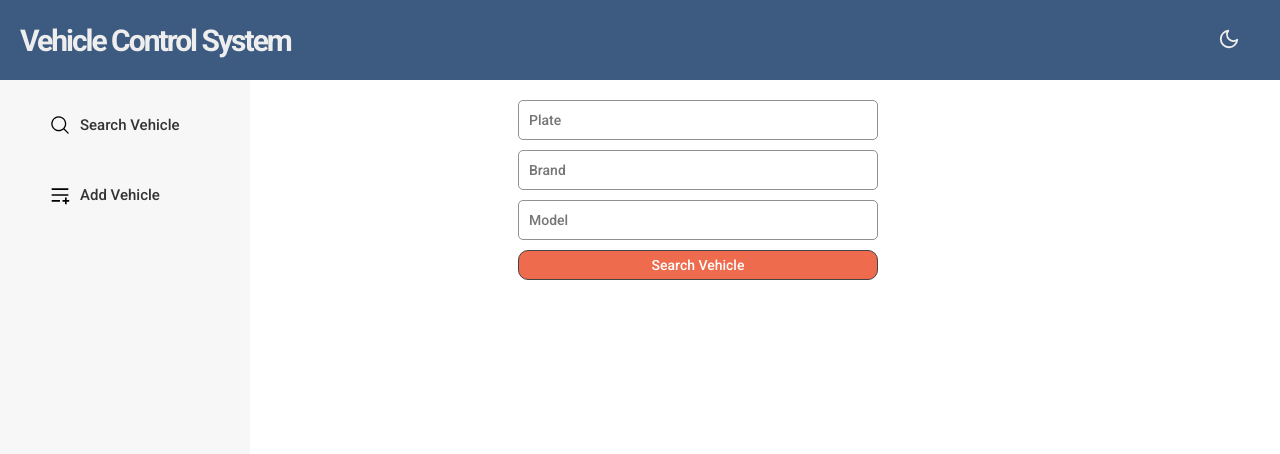
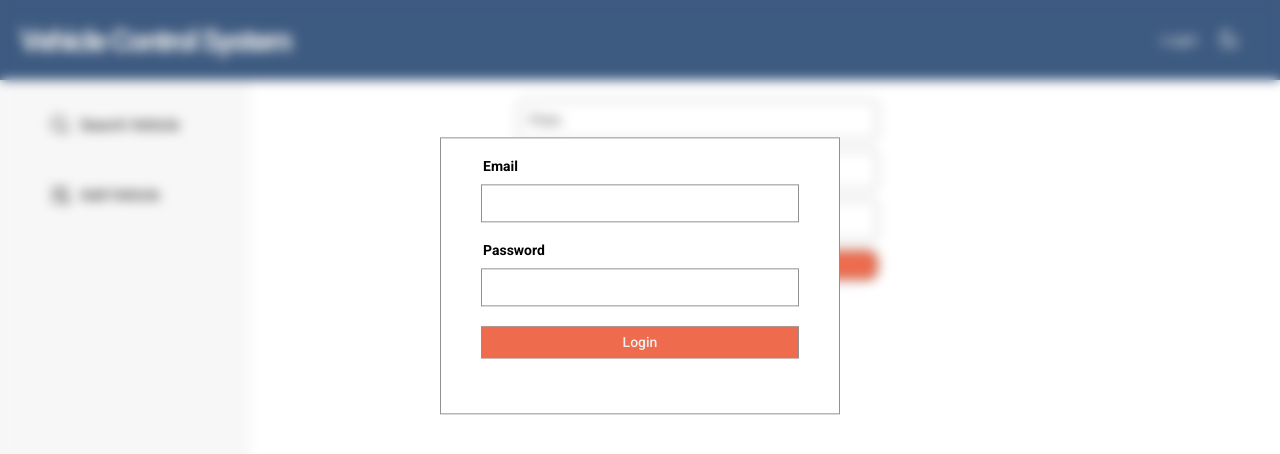
Before and after one commit to gunesozdogan/mobiliz-project, a React (Create React App) app: page / in a window 1280 px wide. Shown: the top 454 px of the page. Built offline with nearby package versions, Linux system fonts and the light colour scheme.

Commit message:
Implement logging in with email and password

```diff
--- a/src/App.js
+++ b/src/App.js
@@ -7,27 +7,37 @@ import "./App.css";
 import { useSelector } from "react-redux";
 import EditForm from "./components/EditForm/EditForm";
 import AddForm from "./components/AddForm/AddForm";
+import LoginForm from "./components/LoginForm/LoginForm";
 
 function App() {
     const isSearchSectionShown = useSelector(state => state.isShown.search);
     const isEditFormShown = useSelector(state => state.isEditFormShown);
     const isAddFormShown = useSelector(state => state.isAddFormShown);
+    const isLoginFormShown = useSelector(state => state.isLoginFormShown);
     const curVehicleEdit = useSelector(state => state.editedVehicle);
     const isLoaderShown = useSelector(state => state.isLoaderShown);
     const themeColor = useSelector(state => state.themeColor);
 
     return (
         <div className="App" data-theme={themeColor}>
+            {/* displays overlay element */}
             <div
                 className={
-                    isEditFormShown || isAddFormShown || isLoaderShown
+                    isEditFormShown ||
+                    isAddFormShown ||
+                    isLoaderShown ||
+                    isLoginFormShown
                         ? "overlay"
                         : "overlay hidden"
                 }
             >
+                {/* displays loading icon */}
                 <div
                     className={isLoaderShown ? "loader" : "loader hidden"}
                 ></div>
+
+                {isLoginFormShown ? <LoginForm /> : ""}
+                {/* displays edit form */}
                 {isEditFormShown ? (
                     <EditForm
                         modelYear={curVehicleEdit.vehicle.modelYear}
@@ -40,11 +50,13 @@ function App() {
                 ) : (
                     ""
                 )}
+                {/* displays add form */}
                 {isAddFormShown ? <AddForm /> : ""}
             </div>
             <Header />
             <main className="main-content">
                 <Sidebar />
+                {/* switchs between add and search section */}
                 {isSearchSectionShown ? <ContentSearch /> : <ContentAdd />}
             </main>
         </div>
--- a/src/actions/index.js
+++ b/src/actions/index.js
@@ -7,6 +7,12 @@ export const showSearchSection = () => {
 export const showAddSection = () => {
     return {
         type: "showAddSection",
+    };
+};
+
+export const toggleLoginForm = () => {
+    return {
+        type: "toggleLoginForm",
     };
 };
 
@@ -108,3 +114,9 @@ export const resetEditedVehicle = () => {
         type: "resetEdited",
     };
 };
+
+export const switchLoggedIn = () => {
+    return {
+        type: "switchLoggedIn",
+    };
+};
--- a/src/components/AddForm/AddForm.js
+++ b/src/components/AddForm/AddForm.js
@@ -23,7 +23,7 @@ export default function AddForm(props) {
     const displayRelatedModels = useCallback(async () => {
         try {
             const editedBrand = brandRef.current.value;
-
+            // validation for brand input
             if (editedBrand === "") {
                 brandErrorRef.current.className = "brand-error-msg";
                 return;
@@ -32,7 +32,11 @@ export default function AddForm(props) {
 
             if (models.length === 0) {
                 brandErrorRef.current.className = "brand-error-msg";
+                modelRef.current.options.length = 0;
                 return;
+            } else {
+                brandErrorRef.current.className =
+                    "brand-error-msg message-hidden";
             }
             // creates dropdown selections
             myUtilityFunctions.createDropdownArray(
--- a/src/components/Header/Header.css
+++ b/src/components/Header/Header.css
@@ -17,6 +17,24 @@
 
 .header-nav {
     padding-right: 2rem;
+    display: flex;
+    justify-content: center;
+    align-items: center;
+    gap: 2rem;
+}
+
+.account-btn {
+    background-color: transparent;
+    border: none;
+    color: #eee;
+    font-size: 1.5rem;
+    font-weight: 400;
+    cursor: pointer;
+}
+
+.account-btn:hover {
+    color: #fff;
+    font-weight: 500;
 }
 
 .theme-color-switch-btn {
@@ -33,4 +51,5 @@
 
 .theme-icon:hover {
     stroke: #fff;
+    stroke-width: 3;
 }
--- a/src/components/Header/Header.js
+++ b/src/components/Header/Header.js
@@ -1,15 +1,37 @@
-import React from "react";
+import React, { useCallback, useRef } from "react";
 import "./Header.css";
 import { useDispatch, useSelector } from "react-redux";
-import { toggleThemeColor } from "../../actions";
+import {
+    toggleThemeColor,
+    toggleLoginForm,
+    switchLoggedIn,
+} from "../../actions";
 
 export default function Header() {
     const dispatch = useDispatch();
     const themeColor = useSelector(state => state.themeColor);
+    const isLoggedIn = useSelector(state => state.isLoggedIn);
+    const accountBtnRef = useRef(null);
+
+    const displayLoginForm = () => {
+        dispatch(toggleLoginForm());
+    };
+
+    const handleLogout = () => {
+        dispatch(switchLoggedIn());
+        dispatch(toggleLoginForm());
+    };
     return (
         <header className="header">
             <h1>Vehicle Control System</h1>
             <nav className="header-nav">
+                <button
+                    onClick={!isLoggedIn ? displayLoginForm : handleLogout}
+                    ref={accountBtnRef}
+                    className="account-btn"
+                >
+                    {!isLoggedIn ? "Login" : "Logout"}
+                </button>
                 <button
                     onClick={() => dispatch(toggleThemeColor())}
                     className="theme-color-switch-btn"
--- /dev/null
+++ b/src/components/LoginForm/LoginForm.css
@@ -0,0 +1,77 @@
+.login-form {
+    transform: translate(0, -45%);
+    display: flex;
+    flex-direction: column;
+    background-color: var(--form-bkg-color);
+    padding: 2rem 4rem;
+    width: 25%;
+    min-width: 40rem;
+    gap: 2rem;
+    border: 1px solid var(--border-color);
+}
+
+.input-container {
+    display: flex;
+    flex-direction: column;
+    gap: 1rem;
+}
+
+.input-container label {
+    font-size: 1.4rem;
+    font-weight: 600;
+    margin-left: 0.2rem;
+}
+
+.input {
+    display: flex;
+    flex-direction: column;
+    padding: 1rem;
+    width: 100%;
+    border: 1px solid var(--border-color);
+    font-weight: 400;
+    font-size: 1.4rem;
+    background-color: var(--form-bkg-color);
+}
+
+.input:focus {
+    outline: none;
+}
+
+.button-container {
+    display: flex;
+    align-items: center;
+    gap: 1rem;
+}
+
+.login-form-login-btn,
+.login-form-cancel-btn {
+    flex: 1;
+    background-color: var(--helper-color);
+    color: var(--header-text-color);
+    border: none;
+    border: 1;
+    padding: 0.7rem;
+    border: 1px solid var(--border-color);
+    font-size: 1.4rem;
+    cursor: pointer;
+    font-weight: 500;
+}
+
+.login-form-login-btn:hover {
+    background-color: var(--helper-hover-color);
+}
+
+.login-form-cancel-btn {
+    background-color: var(--header-bkg-color);
+}
+
+.login-form-cancel-btn:hover {
+    background-color: var(--header-hover-color);
+}
+
+.wrong-combination-error-msg {
+    color: red;
+    text-align: center;
+    font-size: 1.3rem;
+    font-weight: 500;
+}
--- /dev/null
+++ b/src/components/LoginForm/LoginForm.js
@@ -0,0 +1,77 @@
+import React, { useCallback, useRef, useState } from "react";
+import myAPI from "../../modules/API";
+import { switchLoggedIn, toggleLoginForm } from "../../actions";
+import "./LoginForm.css";
+import { useDispatch } from "react-redux";
+
+function LoginForm() {
+    const myAPIModule = myAPI;
+    const [email, setEmail] = useState("");
+    const [password, setPassword] = useState("");
+    const dispatch = useDispatch();
+    const wrongCombinationErrorRef = useRef(null);
+
+    const handleLoginClick = async () => {
+        try {
+            const isLoggedIn = await myAPIModule.login(email, password);
+            if (isLoggedIn) {
+                dispatch(switchLoggedIn());
+                dispatch(toggleLoginForm());
+            }
+        } catch (err) {
+            wrongCombinationErrorRef.current.className =
+                "wrong-combination-error-msg";
+        }
+    };
+
+    const handleEmailChange = event => {
+        setEmail(event.target.value);
+    };
+    const handlePasswordChange = event => {
+        setPassword(String(event.target.value));
+    };
+
+    return (
+        <form spellCheck="false" className="login-form">
+            <div className="input-container">
+                <label htmlFor="email">Email</label>
+                <input
+                    onChange={handleEmailChange}
+                    className="input"
+                    id="email"
+                    type="email"
+                    autoComplete="off"
+                />
+            </div>
+
+            <div className="input-container">
+                <label htmlFor="password">Password</label>
+                <input
+                    onChange={handlePasswordChange}
+                    className="input"
+                    id="password"
+                    type="password"
+                    autoComplete="off"
+                />
+            </div>
+
+            <div className="button-container">
+                <button
+                    onClick={handleLoginClick}
+                    className="login-form-login-btn"
+                    type="button"
+                >
+                    Login
+                </button>
+            </div>
+            <span
+                ref={wrongCombinationErrorRef}
+                className="wrong-combination-error-msg hidden"
+            >
+                Username/password combination is wrong!
+            </span>
+        </form>
+    );
+}
+
+export default LoginForm;
--- a/src/reducers/index.js
+++ b/src/reducers/index.js
@@ -1,4 +1,4 @@
-import switchShownSectionReducer from "./isShown";
+import { switchShownSectionReducer, toggleLoginForm } from "./isShown";
 import inputReducer from "./searchInput";
 import {
     searchedVehicleReducer,
@@ -9,9 +9,12 @@ import editFormReducer from "./toggleEdit";
 import addFormReducer from "./toggleAdd";
 import loaderReducer from "./toggleLoader";
 import themeColorReducer from "./themeColor";
+import switchLoggedInReducer from "./isLogged";
 import { combineReducers } from "redux";
 
 const allReducers = combineReducers({
+    isLoggedIn: switchLoggedInReducer,
+    isLoginFormShown: toggleLoginForm,
     isShown: switchShownSectionReducer,
     isLoaderShown: loaderReducer,
     isEditFormShown: editFormReducer,
--- /dev/null
+++ b/src/reducers/isLogged.js
@@ -0,0 +1,11 @@
+const switchLoggedInReducer = (state = false, action) => {
+    switch (action.type) {
+        case "switchLoggedIn":
+            return !state;
+
+        default:
+            return state;
+    }
+};
+
+export default switchLoggedInReducer;
--- a/src/reducers/isShown.js
+++ b/src/reducers/isShown.js
@@ -1,5 +1,5 @@
 const switchShownSectionReducer = (
-    state = { search: true, add: false },
+    state = { search: true, add: false, login: false },
     action
 ) => {
     switch (action.type) {
@@ -12,4 +12,12 @@ const switchShownSectionReducer = (
     }
 };
 
-export default switchShownSectionReducer;
+const toggleLoginForm = (state = true, action) => {
+    switch (action.type) {
+        case "toggleLoginForm":
+            return !state;
+        default:
+            return state;
+    }
+};
+export { toggleLoginForm, switchShownSectionReducer };
```
Also changed, not shown: src/components/EditForm/EditForm.js (+15 -2 lines), src/modules/API.js (+26 -1 lines).
